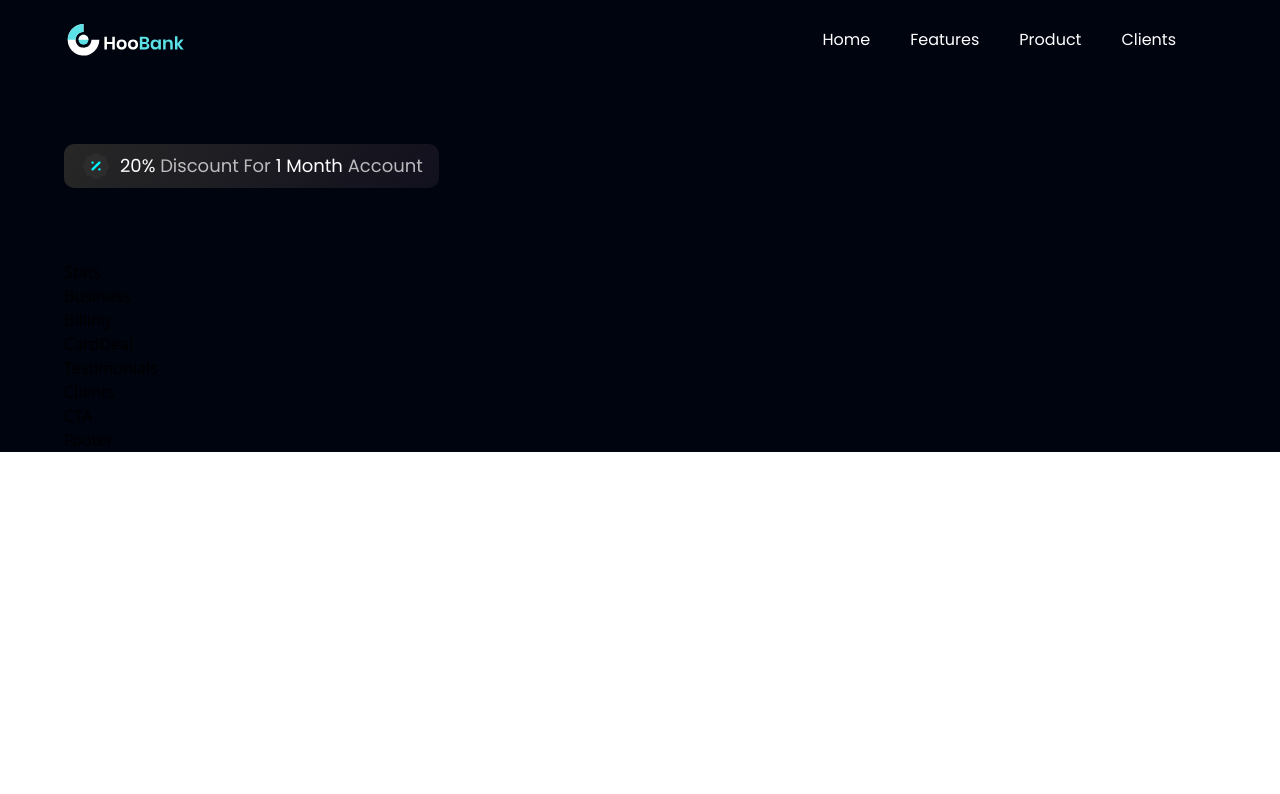
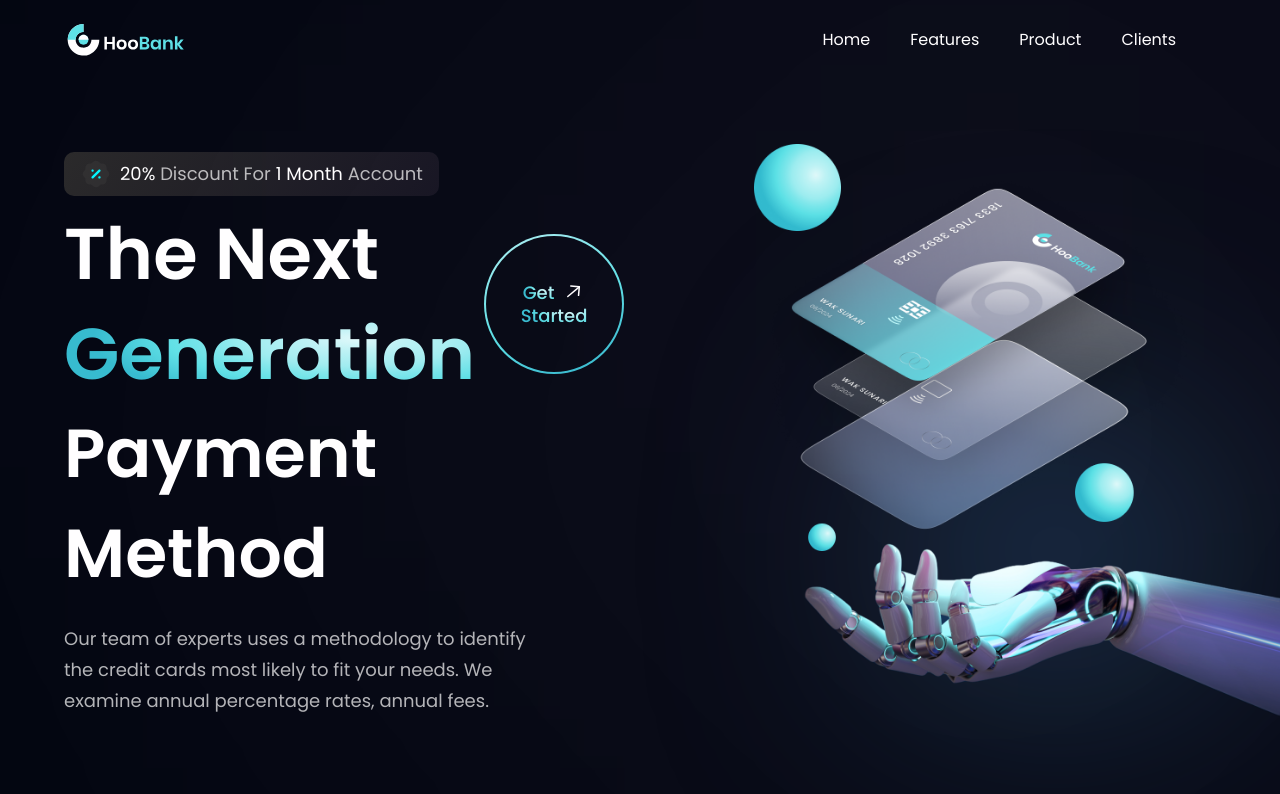
Before and after one commit to Clupai8o0/bank-modern-app, a React (Vite) app: page / in a window 1280 px wide. Shown: the top 794 px of the page. Built offline with nearby package versions, Linux system fonts and the light colour scheme.

Commit message:
hero section

```diff
--- a/src/components/GetStarted.jsx
+++ b/src/components/GetStarted.jsx
@@ -1,9 +1,29 @@
-import React from 'react'
+import React from "react";
+import styles from "../style";
+import { arrowUp } from "../assets";
 
-const GetStarted = () => {
-  return (
-    <div>GetStarted</div>
-  )
-}
+const GetStarted = () => (
+	<div
+		className={`${styles.flexCenter} w-[140px] h-[140px] rounded-full bg-blue-gradient p-[2px] cursor-pointer`}
+	>
+		<div
+			className={`${styles.flexCenter} flex-col bg-primary w-[100%] h-[100%] rounded-full`}
+		>
+			<div className={`${styles.flexStart} flex-row`}>
+				<p className="font-poppins font-medium text-[18px] leading-[23px] mr-2">
+					<span className="text-gradient">Get</span>
+				</p>
+				<img
+					src={arrowUp}
+					alt="arrow"
+					className="w-[23px] h-[23px] object-contain"
+				/>
+			</div>
+			<p className="font-poppins font-medium text-[18px] leading-[23px]">
+				<span className="text-gradient">Started</span>
+			</p>
+		</div>
+	</div>
+);
 
-export default GetStarted
+export default GetStarted;
--- a/src/components/Hero.jsx
+++ b/src/components/Hero.jsx
@@ -1,6 +1,8 @@
 import React from "react";
 import styles from "../style";
 import { discount, robot } from "../assets";
+
+import GetStarted from "./GetStarted";
 
 const Hero = () => (
 	<section id="home" className={`flex md:flex-row flex-col ${styles.paddingY}`}>
@@ -14,6 +16,42 @@
 					<span className="text-white">1 Month</span> Account
 				</p>
 			</div>
+
+			<div className="flex flex-row justify-between items-center w-full">
+				<h1 className="flex-1 font-poppins font-semibold ss:text-[72px] text-[52px] text-white ss:leading-[100px] leading-[75px]">
+					The Next <br className="sm:block hidden" />{" "}
+					<span className="text-gradient">Generation</span>
+				</h1>
+
+				<div className="ss:flex hidden md:mr-4 mr-0">
+					<GetStarted />
+				</div>
+			</div>
+
+			<h1 className="font-poppins font-semibold ss:text-[68px] text-[52px] text-white ss:leading-[100px] leading-[75px] w-full">
+				Payment Method
+			</h1>
+			<p className={`${styles.paragraph} max-w-[470px] mt-5`}>
+				Our team of experts uses a methodology to identify the credit cards most
+				likely to fit your needs. We examine annual percentage rates, annual
+				fees.
+			</p>
+		</div>
+
+		<div className={`flex-1 flex ${styles.flexCenter} md:my-0 my-10 relative`}>
+			<img
+				src={robot}
+				alt="billing"
+				className="w-[100%] h-[100%] relative z-[5]"
+			/>
+
+			<div className="absolute z-[0] w-[40%] h-[35%] top-0 pink__gradient"></div>
+			<div className="absolute z-[1] w-[80%] h-[80%] bottom-50 rounded-full white__gradient"></div>
+			<div className="absolute z-[0] w-[50%] h-[50%] right-20 bottom-20 blue__gradient"></div>
+		</div>
+
+		<div className={`ss:hidden ${styles.flexCenter}`}>
+			<GetStarted />
 		</div>
 	</section>
 );
```
